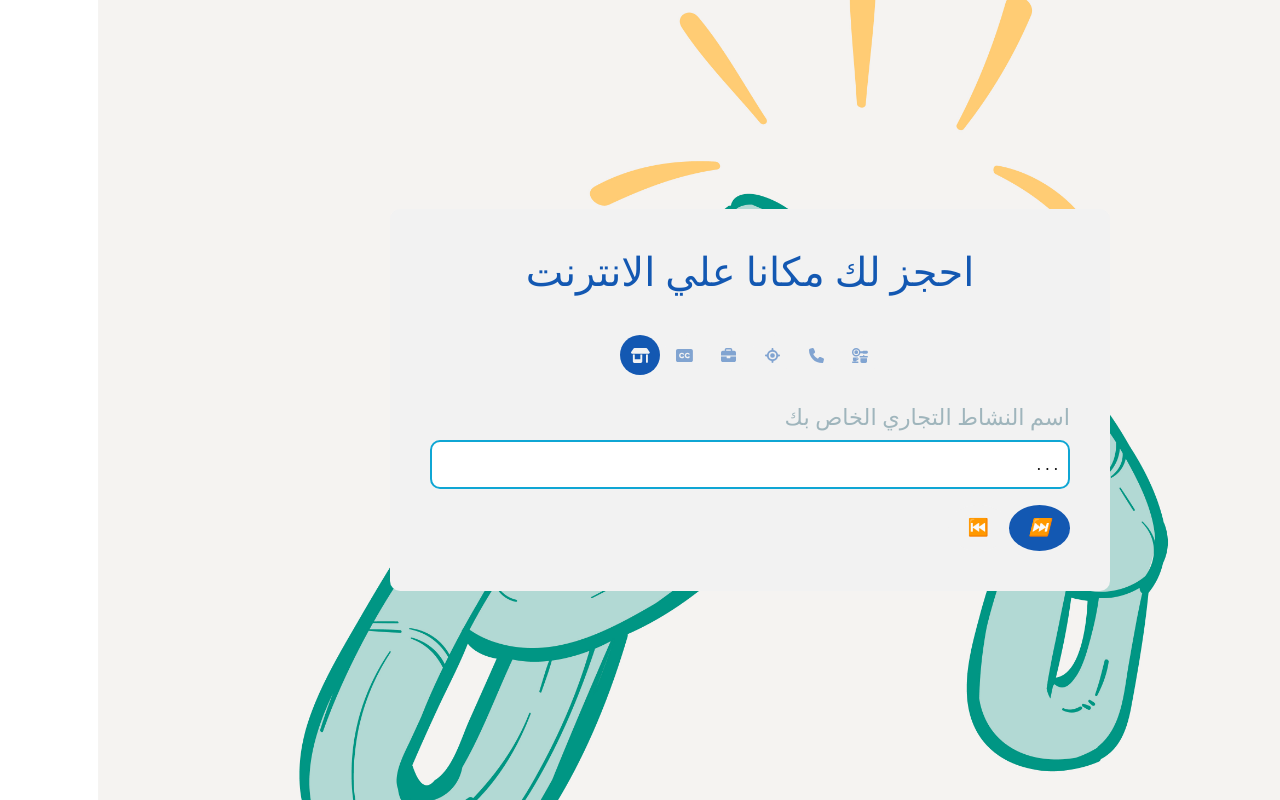
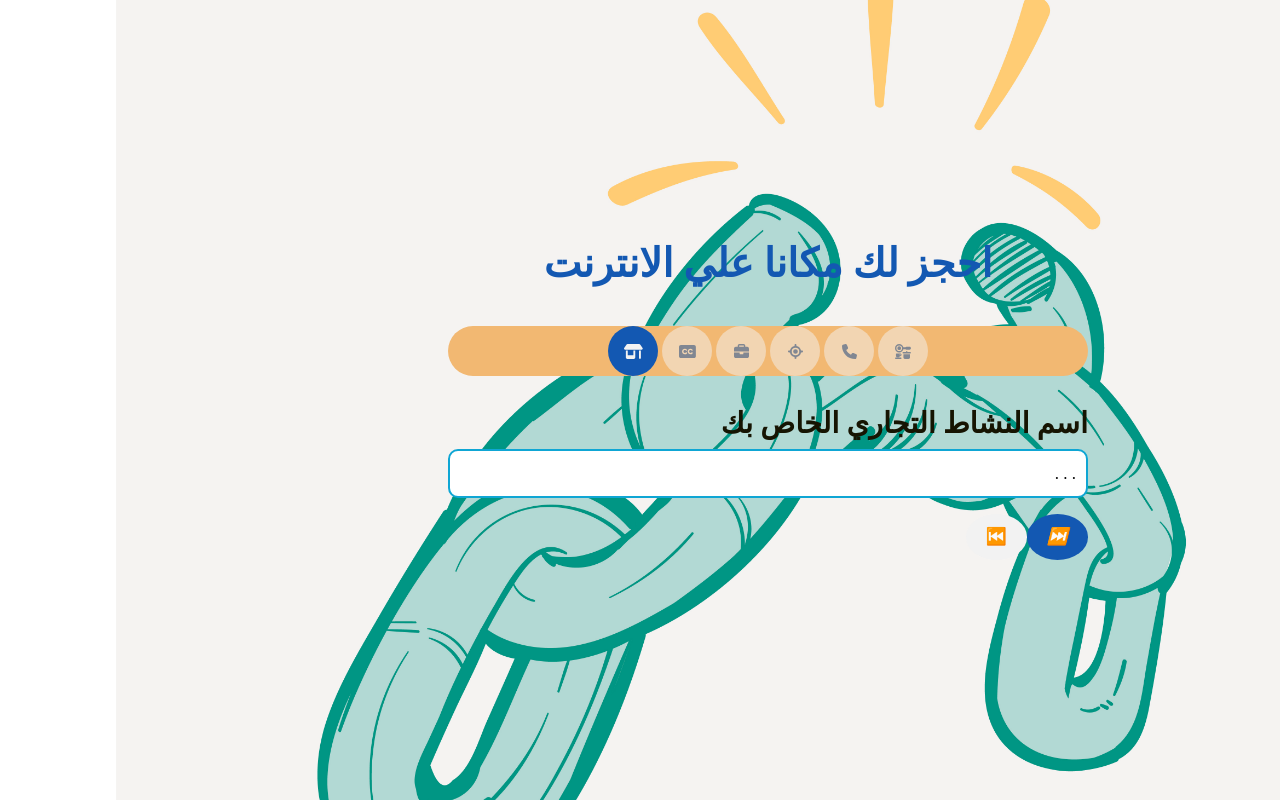
Before and after one commit to zakaria-rezk/Connect-new-, a Vue app: page /addFreelanceBuisness in a window 1280 px wide. Built offline with nearby package versions, Linux system fonts and the light colour scheme; some icons are missing.

Commit message:
update uer info

```diff
--- a/src/components/forms/addFreelanceBuisness.vue
+++ b/src/components/forms/addFreelanceBuisness.vue
@@ -300,16 +300,18 @@ await store.addBussins(CreateBussins)
   height: 100%;
 }
 #regForm {
-  background-color: #f2f2f2;
+/* background-color: #b1bdbc; */
   margin: 0px auto;
   font-family: Raleway;
   padding: 40px;
   border-radius: 10px;
   margin: auto;
+  max-width: 1000px;
 }
 
 #register {
   color: var(--primarycolor);
+  font-weight: bolder;
 }
 
 h1 {
@@ -342,8 +344,9 @@ input.invalid {
   transition: opacity 0.3s ease-in-out, transform 0.3s ease-in-out;
 }
 h6 {
-  color: #9fb5bc;
-  font-size: 1.4rem;
+  color: #161402;
+  font-size: 1.8rem;
+  font-weight: bolder;
 }
 button {
   color: #ffffff;
@@ -376,11 +379,12 @@ button:focus {
   display: inline-flex;
   justify-content: center;
   transition: transform 0.3s ease-in-out;
+
 }
 
 .step {
-  height: 40px;
-  width: 40px;
+  height: 50px;
+  width: 50px;
   margin: 0 2px;
   background-color: var(--secondarycolor);
   border: none;
@@ -391,6 +395,8 @@ button:focus {
   font-size: 15px;
   color: var(--primarycolor);
   opacity: 0.5;
+  font-size: 1.3;
+
 }
 .done {
   background-color: var(--primarycolor) !important ;
@@ -417,6 +423,8 @@ button:focus {
   text-align: center;
   margin-top: 30px;
   margin-bottom: 30px;
+  background-color: #F2B872;
+  border-radius:50px ;
 }
 .router-link{
  margin-top: 10px;
--- a/src/components/forms/updateProfile.vue
+++ b/src/components/forms/updateProfile.vue
@@ -1,7 +1,7 @@
 <template>
   <div class="updateProfile">
-  <div class="container">
-    <form @submit.prevent="submitForm" class="bg-light p-4 rounded shadow">
+  <div class="container ">
+    <form @submit.prevent="submitForm" class="p-4 rounded shadow">
       <h2 class="mb-4">تعديل البيانات الشخصية</h2>
       <div class="mb-3">
         <label for="inputName" class="form-label">الاسم</label>
@@ -23,30 +23,39 @@
         <label for="inputAddress" class="form-label">الشارع</label>
         <input type="text" class="form-control" id="inputAddress" v-model="formData.street" required>
       </div>
-      <button type="submit" class="btn btn-primary">حفظ</button>
+      <router-link :to="{name:'customerWithId' ,params:{id:token}}" class="btn btn-primary" @click="submitForm">حفظ</router-link>
+
     </form>
+
   </div>
+
 </div>
+
 </template>
 
 <script setup>
 
-import { onMounted, reactive } from 'vue';
+import { onMounted, reactive, ref } from 'vue';
 import {activeUser} from '../../sotre.js/profile/activeUser.js'
 
 const user=activeUser();
+const token =localStorage.getItem('tokem') || 'lol'
 const formData =reactive({
   name:user.userName,
   phone:user.phone,
-  gover:user.userState,
+  state:user.userState,
   city:user.userCity,
   street:user.userStreet
 
 })
+const submitForm =()=>{
+  user.updateProfile(formData)
+
+}
 onMounted( async()=>{
   const user =  activeUser();
      await user.userData()
-      console.log(user.userName)
+
 })
 </script>
 
@@ -75,6 +84,7 @@ onMounted( async()=>{
 form {
  min-width: 600px;
   animation: slide-up 0.5s ease;
+  background-color: aliceblue;
 }
 
 @keyframes slide-up {
--- a/src/components/profilePager/customer/customerProfile.vue
+++ b/src/components/profilePager/customer/customerProfile.vue
@@ -53,7 +53,7 @@
 </div>
 </template>
 <script setup>
-import { onMounted, ref } from "vue";
+import { onBeforeMount, onMounted, onUpdated, ref } from "vue";
 import { activeUser } from "../../../sotre.js/profile/activeUser.js";
 import TheHeader from "@/components/layout/TheHeader.vue";
 import router from "@/router";
@@ -125,8 +125,8 @@ function resizeImage(imageSrc, maxWidth, maxHeight, callback) {
   img.src = imageSrc;
 
 }
-onMounted( async() => {
-      // Trigger a click event on the aboutCustomerLink router link after the component is mounted
+onBeforeMount( async() => {
+    console.log('udate')
       router.push({name: 'customerReservation'})   ;
   userData.userData()
 
--- a/src/router/index.js
+++ b/src/router/index.js
@@ -1,5 +1,5 @@
 import { createRouter, createWebHistory } from "vue-router";
-import { authStore } from "@/sotre.js/authentication/authSotre";
+import { activeUser } from "@/sotre.js/profile/activeUser";
 
 const router = createRouter({
   history: createWebHistory(),
@@ -28,6 +28,11 @@ const router = createRouter({
       component: () =>
         import("../components/profilePager/customer/customerProfile.vue"),
          meta: { requierAuth: true },
+         beforeEnter: async (to, from, next) => {
+         const user =activeUser();
+        await user.userData()
+        next()
+        },
       children: [
         {
           path: "about",
--- a/src/sotre.js/profile/activeUser.js
+++ b/src/sotre.js/profile/activeUser.js
@@ -32,9 +32,10 @@ export const activeUser = defineStore("activeUser", {
   },
   actions: {
     async userData() {
-    const token = localStorage.getItem('token')
-    console.log(token)
+      const token = localStorage.getItem('token')
+       console.log(token)
       try {
+
         const response = await fetch(
           "https://localhost:7165/api/Account/profile",
           {
@@ -64,6 +65,34 @@ export const activeUser = defineStore("activeUser", {
         throw error;
       }
     },
+    async updateProfile(payload){
+      console.log(payload)
+      console.log(payload.name)
+      const token =localStorage.getItem('token')
+          try{
+            const response =await fetch('https://localhost:7165/api/Account/update-customer-info',{
+              method:'PUT',
+              headers:{
+                'accept': '*/*',
+                Authorization: `Bearer ${token}`,
+                'Content-Type': 'application/json'
+              } ,
+              body:JSON.stringify({
+                name:payload.name,
+                street:payload.street,
+                city:payload.city,
+                state:payload.state,
+                gender:0,
+              })
+
+            })
+            if (response.ok) {
+              userData()
+            }
+          }catch(error){
+            throw error
+          }
+    },
    async decode(token){
       const decodedToken = jwtDecode(token);
       const customerRole =  await decodedToken['http://schemas.microsoft.com/ws/2008/06/identity/claims/role'];
```
